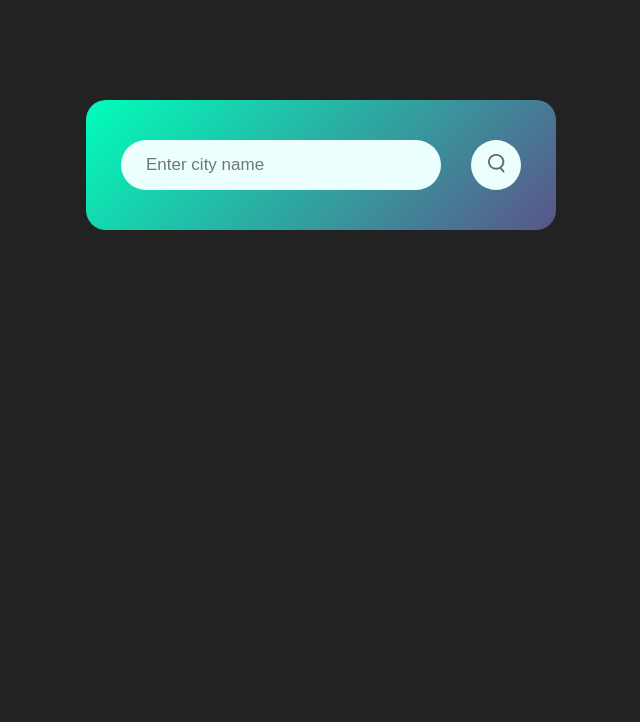
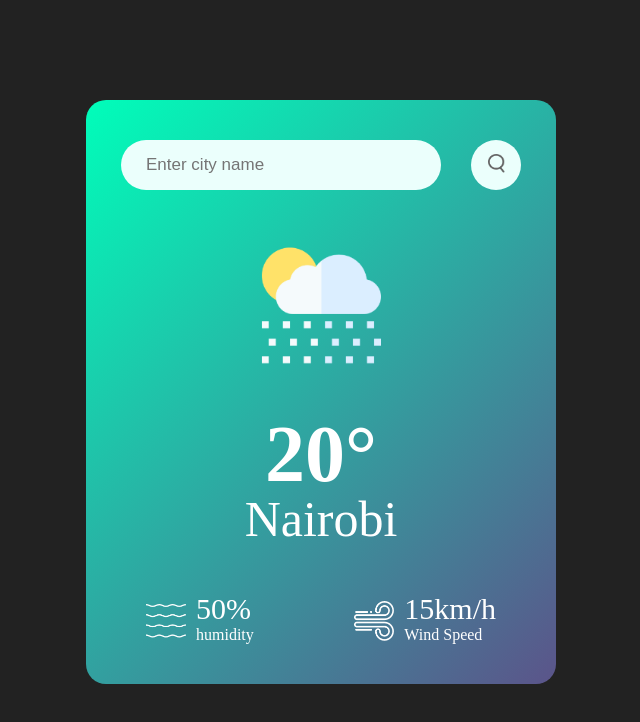
Before and after one commit to Marionwanyama23/weather-app, a plain HTML site: page index.html in a window 1280 px wide. Shown: the whole page, without its empty margins (319-959 px from the left). Drawn offline with Linux system fonts and the light colour scheme.

Commit message:
completed the design

```diff
--- a/index.html
+++ b/index.html
@@ -14,7 +14,29 @@
 
         </div>
 
+        <div class="weather">
+            <img src="images/rain.png" class="weather-icon">
+            <h1 class="temp">20&deg;</h1>
+            <h2 class="city">Nairobi</h2>
 
+            <div class="details">
+                <div class="col">
+                    <img src="images/humidity.png" alt="">
+                    <div>
+                        <p class="humidity">50%</p>
+                        <p>humidity</p>
+                    </div>
+                </div>
+
+                <div class="col">
+                    <img src="images/wind.png" alt="">
+                    <div>
+                        <p class="wind">15km/h</p>
+                        <p>Wind Speed</p>
+                    </div>
+                </div>
+            </div>
+        </div>
     </div>
 </body>
 </html>
--- a/style.css
+++ b/style.css
@@ -52,3 +52,47 @@ body{
 .search button img{
     width: 17px;
 }
+
+.weather-icon{
+    width: 170px;
+    margin-top: 30px;
+    margin-bottom: 15px;
+}
+
+.weather h1{
+    font-size: 80px;
+    font-weight: 650;
+}
+
+.weather h2{
+    font-size: 50px;
+    margin-bottom: 40px;
+    font-weight: 500;
+    margin-top: -10px;
+}
+
+
+.details{
+    display: flex;
+    align-items: center;
+    justify-content: space-between;
+    padding: 0 25px;
+    margin-top: 50px;
+}
+
+.col{
+    display: flex;
+    align-items: center;
+    /* justify-content: space-between; */
+    text-align: left;
+}
+
+.col img{
+    width: 40px;
+    margin-right: 10px;
+}
+
+.wind, .humidity{
+    font-size: 30px;
+    margin-top: -6px;
+}
```
